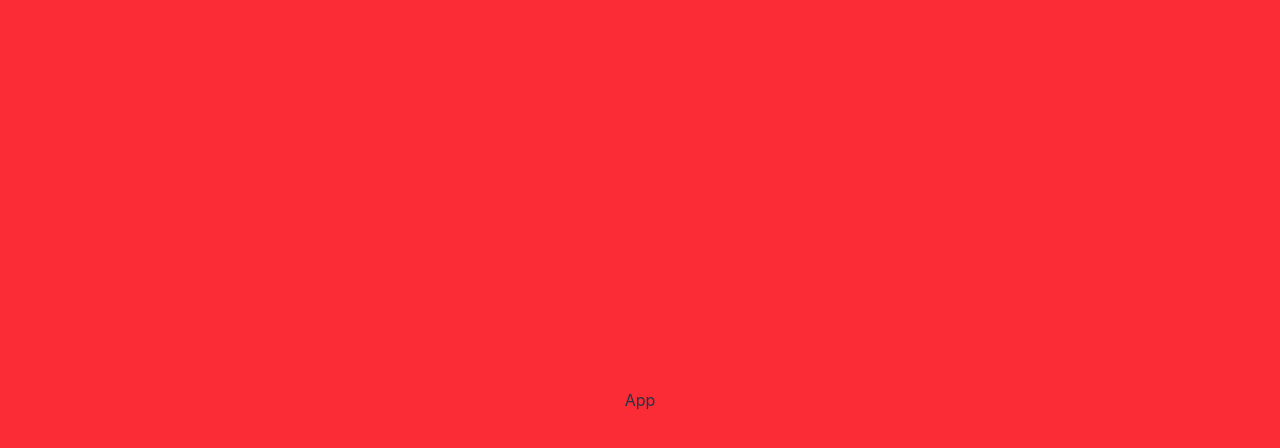
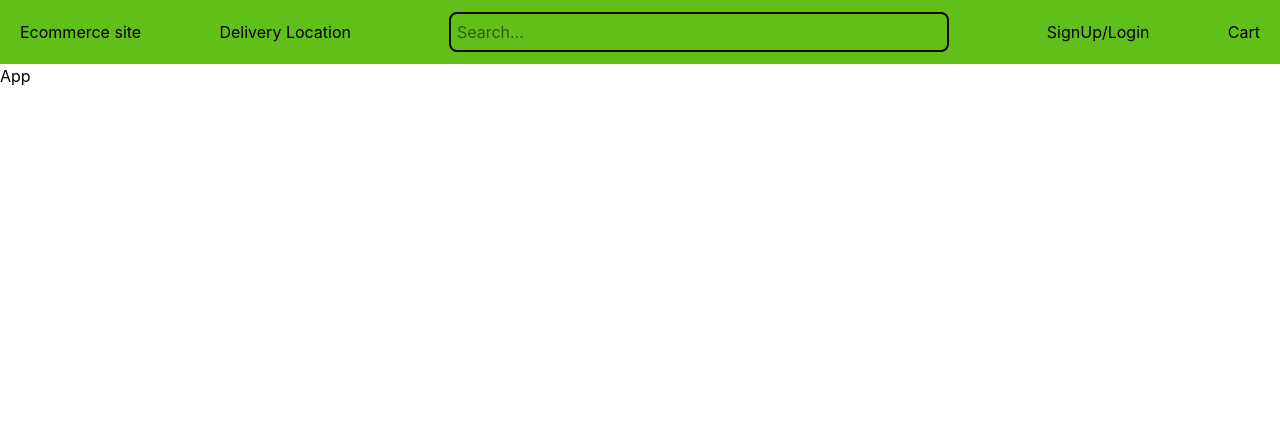
Before and after one commit to RiyazShaik-158/Ecommerce, a React (Vite) app: page /login in a window 1280 px wide. Shown: the top 448 px of the page. Built offline with nearby package versions, Linux system fonts and the light colour scheme.

Commit message:
feat(navbar): initiating navbar component

```diff
--- a/package.json
+++ b/package.json
@@ -10,8 +10,10 @@
     "preview": "vite preview"
   },
   "dependencies": {
+    "@types/react-router-dom": "^5.3.3",
     "react": "^18.2.0",
-    "react-dom": "^18.2.0"
+    "react-dom": "^18.2.0",
+    "react-router-dom": "^6.30.0"
   },
   "devDependencies": {
     "@tailwindcss/postcss": "^4.0.15",
--- a/src/App.tsx
+++ b/src/App.tsx
@@ -1,6 +1,9 @@
+import Navbar from "./components/Navbar";
+
 const App = () => {
   return (
-    <div className="w-screen h-screen bg-red-500 flex justify-center items-center">
+    <div className="w-screen h-screen text-black">
+      <Navbar />
       App
     </div>
   );
--- /dev/null
+++ b/src/components/Navbar.tsx
@@ -0,0 +1,18 @@
+const Navbar = () => {
+  return (
+    <div className="w-full h-16 bg-[#61bf1a] flex justify-between items-center px-[20px]">
+      <h4>Ecommerce site</h4>
+      <div className="flex items-center justify-between w-3/4">
+        <h4>Delivery Location</h4>
+        <input
+          placeholder="Search..."
+          className="w-[500px] outline-none border-2 border-black p-1.5 rounded-lg shadow-cyan-200"
+        />
+        <h4>SignUp/Login</h4>
+      </div>
+      <h4>Cart</h4>
+    </div>
+  );
+};
+
+export default Navbar;
```
Also changed, not shown: 1 other file (tests, documents, lock files or other folders).
